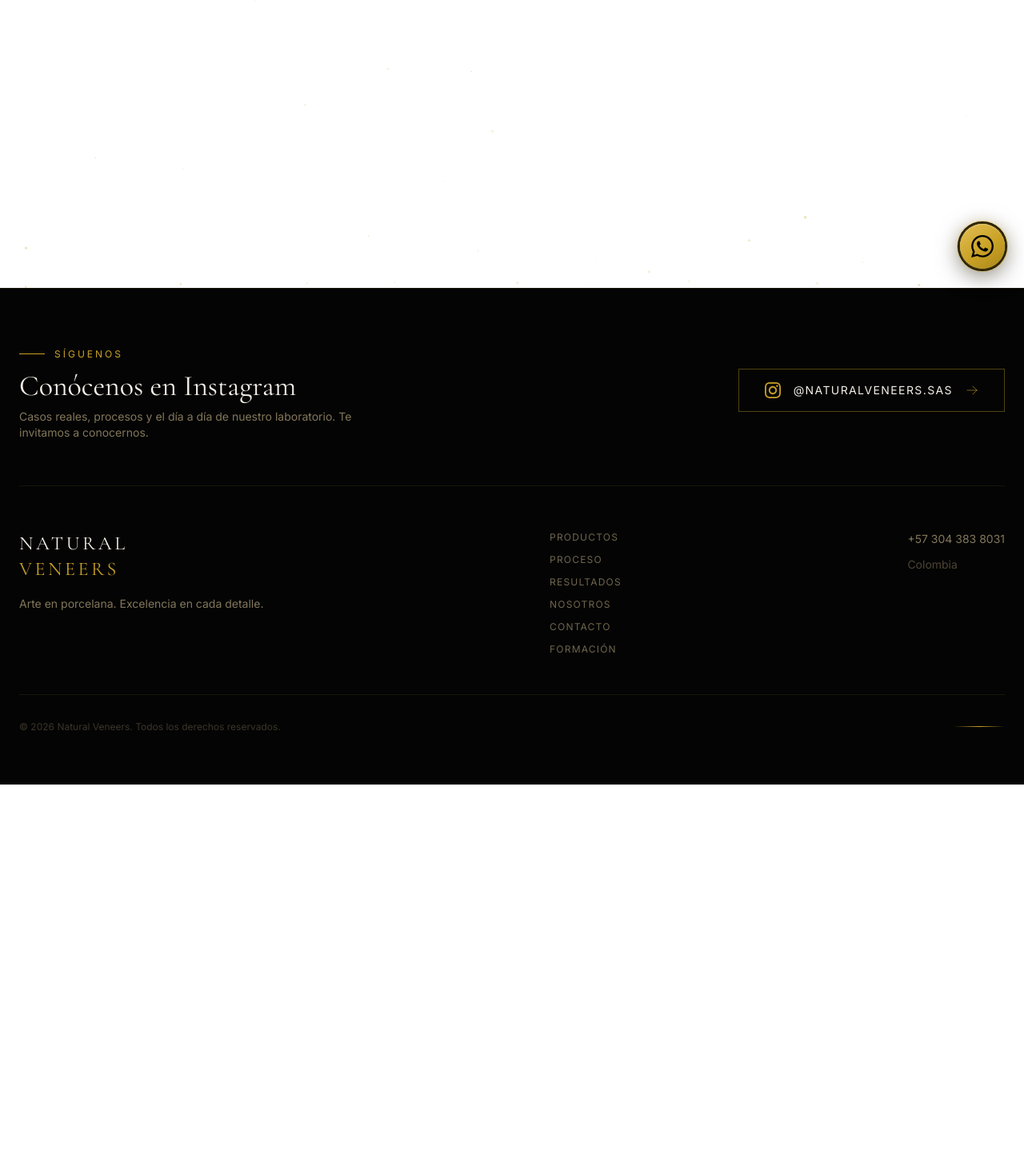
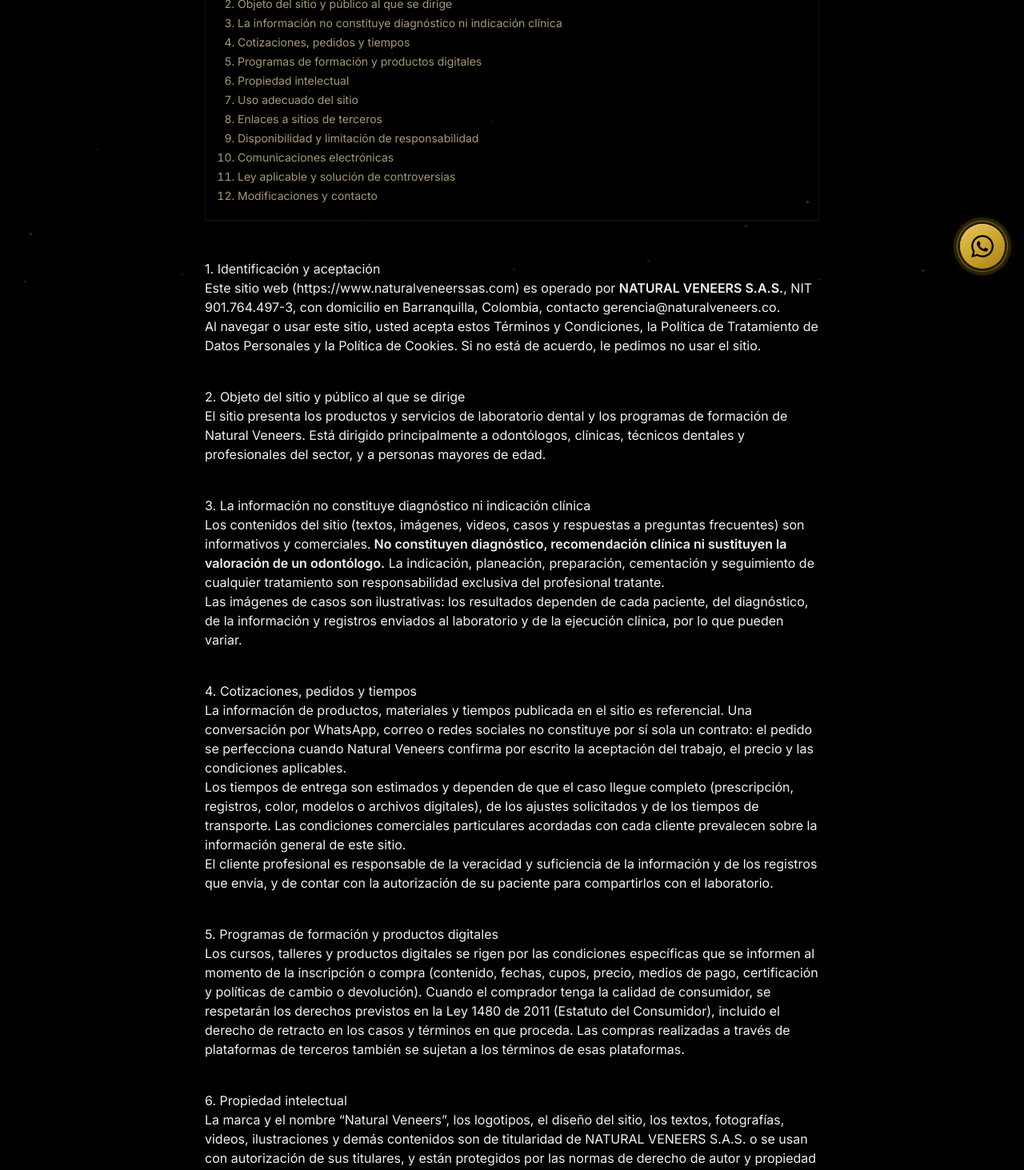
Before and after one commit to anuartalaigua0403-gif/LANDING-PAGE-NATURAL-VENEERS, a Next.js app: page /terminos-y-condiciones in a window 1280 px wide. Before the commit this address had no page. Shown: the part 440-1903 px from the top of the page at 80% size. Before the commit the page ends 1421 px from the top, so only its background shows below. Built offline with nearby package versions, Linux system fonts and the light colour scheme.

Commit message:
legal: términos y condiciones

```diff
--- /dev/null
+++ b/src/app/terminos-y-condiciones/page.tsx
@@ -0,0 +1,188 @@
+import type { Metadata } from 'next'
+import Link from 'next/link'
+import LegalPage, { type LegalSection } from '@/components/legal/LegalPage'
+import { COMPANY, LEGAL_LINKS } from '@/lib/legal'
+
+export const metadata: Metadata = {
+  title: 'Términos y Condiciones de Uso — Natural Veneers',
+  description: 'Condiciones de uso del sitio web de NATURAL VENEERS S.A.S., propiedad intelectual y limitaciones de responsabilidad.',
+  alternates: { canonical: LEGAL_LINKS.terms },
+}
+
+const mail = <a href={`mailto:${COMPANY.email}`}>{COMPANY.email}</a>
+
+const sections: LegalSection[] = [
+  {
+    id: 'identificacion',
+    title: 'Identificación y aceptación',
+    body: (
+      <>
+        <p>
+          Este sitio web ({COMPANY.website}) es operado por <strong>{COMPANY.legalName}</strong>, NIT {COMPANY.nit}, con domicilio en{' '}
+          {COMPANY.city}, {COMPANY.country}, contacto {mail}.
+        </p>
+        <p>
+          Al navegar o usar este sitio, usted acepta estos Términos y Condiciones, la{' '}
+          <Link href={LEGAL_LINKS.privacy}>Política de Tratamiento de Datos Personales</Link> y la{' '}
+          <Link href={LEGAL_LINKS.cookies}>Política de Cookies</Link>. Si no está de acuerdo, le pedimos no usar el sitio.
+        </p>
+      </>
+    ),
+  },
+  {
+    id: 'objeto',
+    title: 'Objeto del sitio y público al que se dirige',
+    body: (
+      <p>
+        El sitio presenta los productos y servicios de laboratorio dental y los programas de formación de Natural Veneers. Está dirigido
+        principalmente a odontólogos, clínicas, técnicos dentales y profesionales del sector, y a personas mayores de edad.
+      </p>
+    ),
+  },
+  {
+    id: 'no-asesoria',
+    title: 'La información no constituye diagnóstico ni indicación clínica',
+    body: (
+      <>
+        <p>
+          Los contenidos del sitio (textos, imágenes, videos, casos y respuestas a preguntas frecuentes) son informativos y comerciales.
+          <strong> No constituyen diagnóstico, recomendación clínica ni sustituyen la valoración de un odontólogo.</strong> La indicación,
+          planeación, preparación, cementación y seguimiento de cualquier tratamiento son responsabilidad exclusiva del profesional
+          tratante.
+        </p>
+        <p>
+          Las imágenes de casos son ilustrativas: los resultados dependen de cada paciente, del diagnóstico, de la información y
+          registros enviados al laboratorio y de la ejecución clínica, por lo que pueden variar.
+        </p>
+      </>
+    ),
+  },
+  {
+    id: 'cotizaciones',
+    title: 'Cotizaciones, pedidos y tiempos',
+    body: (
+      <>
+        <p>
+          La información de productos, materiales y tiempos publicada en el sitio es referencial. Una conversación por WhatsApp, correo o
+          redes sociales no constituye por sí sola un contrato: el pedido se perfecciona cuando Natural Veneers confirma por escrito la
+          aceptación del trabajo, el precio y las condiciones aplicables.
+        </p>
+        <p>
+          Los tiempos de entrega son estimados y dependen de que el caso llegue completo (prescripción, registros, color, modelos o
+          archivos digitales), de los ajustes solicitados y de los tiempos de transporte. Las condiciones comerciales particulares
+          acordadas con cada cliente prevalecen sobre la información general de este sitio.
+        </p>
+        <p>
+          El cliente profesional es responsable de la veracidad y suficiencia de la información y de los registros que envía, y de contar
+          con la autorización de su paciente para compartirlos con el laboratorio.
+        </p>
+      </>
+    ),
+  },
+  {
+    id: 'formacion',
+    title: 'Programas de formación y productos digitales',
+    body: (
+      <p>
+        Los cursos, talleres y productos digitales se rigen por las condiciones específicas que se informen al momento de la inscripción o
+        compra (contenido, fechas, cupos, precio, medios de pago, certificación y políticas de cambio o devolución). Cuando el comprador
+        tenga la calidad de consumidor, se respetarán los derechos previstos en la Ley 1480 de 2011 (Estatuto del Consumidor), incluido el
+        derecho de retracto en los casos y términos en que proceda. Las compras realizadas a través de plataformas de terceros también se
+        sujetan a los términos de esas plataformas.
+      </p>
+    ),
+  },
+  {
+    id: 'propiedad',
+    title: 'Propiedad intelectual',
+    body: (
+      <>
+        <p>
+          La marca y el nombre “Natural Veneers”, los logotipos, el diseño del sitio, los textos, fotografías, videos, ilustraciones y demás
+          contenidos son de titularidad de {COMPANY.legalName} o se usan con autorización de sus titulares, y están protegidos por las
+          normas de derecho de autor y propiedad industrial (entre ellas, la Ley 23 de 1982, la Decisión Andina 351 de 1993 y la Decisión
+          Andina 486 de 2000).
+        </p>
+        <p>
+          Se prohíbe reproducir, copiar, distribuir, modificar, comunicar públicamente o usar con fines comerciales cualquier contenido del
+          sitio, incluidas las imágenes de casos y del equipo, sin autorización previa y escrita de la Empresa. Compartir enlaces al sitio
+          está permitido.
+        </p>
+      </>
+    ),
+  },
+  {
+    id: 'uso',
+    title: 'Uso adecuado del sitio',
+    body: (
+      <>
+        <p>Al usar el sitio, usted se compromete a no:</p>
+        <ul>
+          <li>Usarlo con fines ilícitos, fraudulentos o contrarios a estos términos.</li>
+          <li>Intentar acceder sin autorización a sus sistemas, introducir código malicioso o afectar su funcionamiento.</li>
+          <li>Extraer contenidos de forma masiva o automatizada.</li>
+          <li>Suplantar a otra persona o suministrar información falsa.</li>
+        </ul>
+      </>
+    ),
+  },
+  {
+    id: 'terceros',
+    title: 'Enlaces a sitios de terceros',
+    body: (
+      <p>
+        El sitio contiene enlaces a servicios de terceros como WhatsApp, Instagram o plataformas de pago. Natural Veneers no controla ni se
+        hace responsable por sus contenidos, disponibilidad o políticas; su uso se rige por los términos de cada tercero.
+      </p>
+    ),
+  },
+  {
+    id: 'responsabilidad',
+    title: 'Disponibilidad y limitación de responsabilidad',
+    body: (
+      <p>
+        Procuramos que el sitio esté disponible y que su información sea exacta y actualizada, pero no garantizamos que esté libre de
+        interrupciones o errores, y podemos modificar, suspender o retirar contenidos sin previo aviso. En la medida permitida por la ley,
+        Natural Veneers no responde por daños derivados del uso del sitio o de la imposibilidad de usarlo, ni por decisiones clínicas o
+        comerciales tomadas con base exclusiva en su contenido. Nada de lo anterior limita los derechos irrenunciables que la ley
+        reconoce a los consumidores.
+      </p>
+    ),
+  },
+  {
+    id: 'comunicaciones',
+    title: 'Comunicaciones electrónicas',
+    body: (
+      <p>
+        Usted acepta que las comunicaciones por correo electrónico, WhatsApp u otros medios electrónicos tienen plena validez como mensajes
+        de datos, de conformidad con la Ley 527 de 1999. Le contactaremos en horarios razonables y podrá pedir en cualquier momento que no
+        le enviemos más mensajes comerciales.
+      </p>
+    ),
+  },
+  {
+    id: 'ley',
+    title: 'Ley aplicable y solución de controversias',
+    body: (
+      <p>
+        Estos términos se rigen por las leyes de la República de Colombia. Las partes procurarán resolver cualquier diferencia de manera
+        directa y amistosa. De no lograrse, serán competentes los jueces de {COMPANY.city}, {COMPANY.country}, sin perjuicio de los fueros
+        y mecanismos que la ley reconozca a los consumidores.
+      </p>
+    ),
+  },
+  {
+    id: 'cambios',
+    title: 'Modificaciones y contacto',
+    body: (
+      <p>
+        Podemos actualizar estos términos en cualquier momento; la versión vigente será siempre la publicada en esta página, con su fecha.
+        Para cualquier consulta escríbanos a {mail}.
+      </p>
+    ),
+  },
+]
+
+export default function TermsPage() {
+  return <LegalPage label="Aviso legal" title="Términos y Condiciones de Uso" sections={sections} />
+}
```
